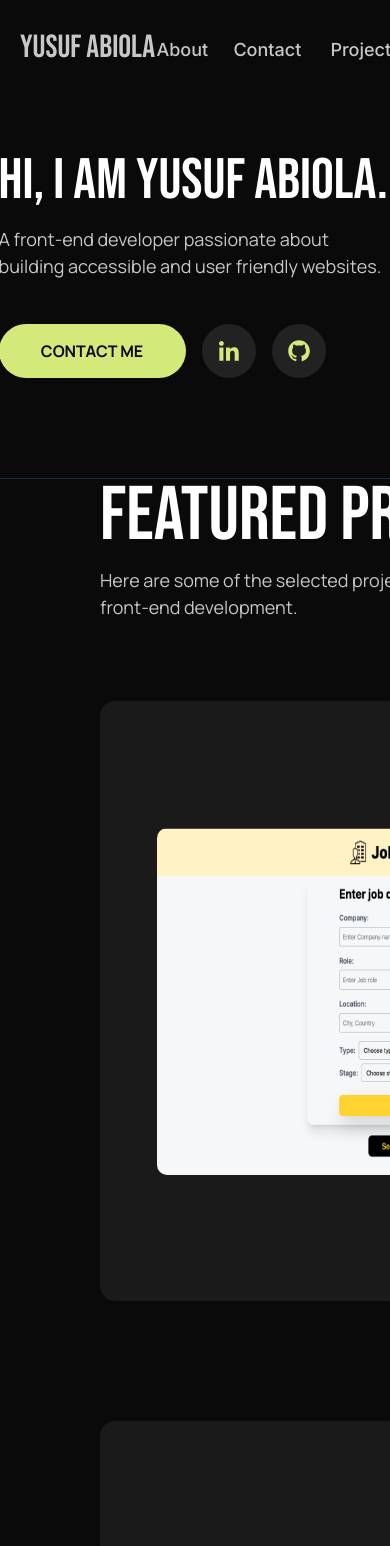
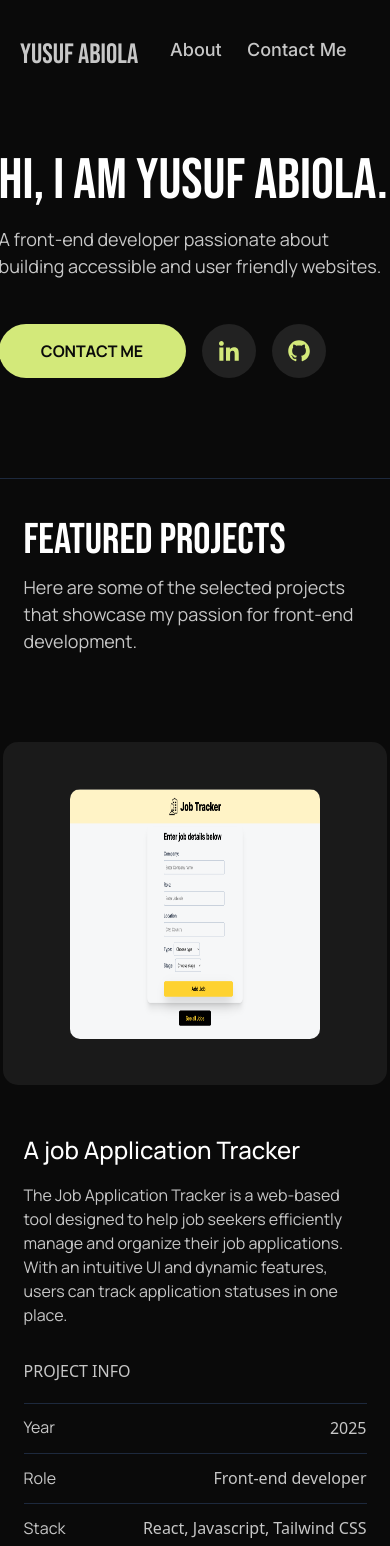
Before and after one commit to Bigbilly-github/my-portfolio, a React (Vite) app: page / in a window 390 px wide. Shown: the top 1546 px of the page. Built offline with nearby package versions, Linux system fonts and the light colour scheme.

Commit message:
correctional changes and added responsiveness

```diff
--- a/package.json
+++ b/package.json
@@ -27,6 +27,7 @@
     "eslint": "^9.21.0",
     "eslint-plugin-react-hooks": "^5.1.0",
     "eslint-plugin-react-refresh": "^0.4.19",
+    "gh-pages": "^6.3.0",
     "globals": "^15.15.0",
     "vite": "^6.2.0"
   }
--- a/src/components/aboutme.jsx
+++ b/src/components/aboutme.jsx
@@ -4,33 +4,37 @@
 function Aboutme (){
     return(
         <>
-            <section className="w-full  h-[800px] flex justify-center border-b border-slate-800  pt-[122px]">
-                <div className="flex gap-[223px]">
-                    <div className="w-[307px] h-[91px] font-bebas font-normal text-[101px] leading-[90%] text-[#FFFFFF]">
+            <section className="w-full  xl:h-[800px] h-[700px]  md:h-[550px] flex items-center xl:items-start flex-col xl:flex-row xl:justify-center border-b border-slate-800  xl:pt-[122px] pt-[90px]">
+                <div className="flex xl:gap-[223px] flex-col xl:flex-row">
+                    <div className="xl:w-[307px]   md:w-[500px]  w-[307px] text-center xl:text-left  h-[50px] xl:h-[91px] font-bebas font-normal md:text-[50px] text-[30px] xl:text-[101px] leading-[90%] text-[#FFFFFF]">
                         <h1>
                             ABOUT ME
                         </h1>
 
                     </div>
-                    <div className="w-[702px] h-[241px] ">
-                        <h2 className="w-[702px] h-[90px] font-manrope text-[32px] leading-[140%] mb-0 text-[#FFFFFF]">
+                    <div className="xl:w-[702px] xl:h-[241px] w-[343px] md:w-[600px] h-[184px]  justify-center">
+                        <h2 className="xl:w-[702px] w-[343px]  xl:h-[90px] hidden xl:block font-manrope  text-[20px] xl:text-[32px] leading-[140%] mb-0 text-[#FFFFFF]">
                         I am a front-end developer with a background in Computer Science.
                         </h2>
-                        <p className="font-manrope   text-[18px] leading-[150%] w-[702px] mt-[16px]  text-[#C7C7C7]">
+                        <p className="font-manrope  text-[16px] md:text-[18px] leading-[150%] xl:w-[702px] md:w-[600px] w-[343px] mt-[16px]  text-[#C7C7C7]">
                          I specialize in building responsive, user-friendly web applications using HTML, CSS, JavaScript, React, Github/Git and Tailwind CSS.
 
 
                         </p>
-                        <p className="font-manrope   text-[18px] leading-[150%] w-[702px] mt-[16px]  text-[#C7C7C7]">
+                        <p className="font-manrope   text-[16px] md:text-[18px] leading-[150%] xl:w-[702px] md:w-[600px] w-[343px] mt-[16px]  text-[#C7C7C7]">
                         With a keen eye for detail and a love for clean, functional design, I enjoy transforming ideas into interactive and visually appealing websites. I’ve worked on projects ranging from landing pages to job application trackers, constantly improving my skills in UI/UX implementation.
 
 
                         </p>
-                        <p className="font-manrope mb-[81px]  text-[18px] leading-[150%] w-[702px] mt-[16px]  text-[#C7C7C7]">
+                        <p className="font-manrope  text-[16px] md:text-[18px] leading-[150%] xl:w-[702px]  md:w-[600px] w-[343px] mt-[16px]  text-[#C7C7C7]">
                                 Beyond coding, I have experience in Teaching, where I’ve honed my organizational and problem-solving skills. I’m always eager to learn, collaborate, and take on exciting challenges in web development.
 
-                                🚀 Let’s build something amazing together!
+
                         </p>
+                        <p className="font-manrope mb-[81px]  text-[16px] md:text-[18px] leading-[150%] xl:w-[702px]  md:w-[600px] w-[343px] mt-[16px]  text-[#C7C7C7]">
+                        🚀 Let’s build something amazing together!
+                        </p>
+
 
 
 
--- a/src/components/connect.jsx
+++ b/src/components/connect.jsx
@@ -6,15 +6,16 @@ import linkedin from "../svg/connect/bxl-linkedin.svg.svg"
 function Connect (){
     return(
         <>
-        <section className="w-full h-[400px] pl-[90px]  pt-[80px] border-b border-slate-800 ">
-            <h1 className="w-[800px] h-[76px] mb-0 font-bebas text-[#FFFFFF] text-[76px]">
+        <section className="w-full xl:h-[400px] h-[300px] xl:pl-[90px] flex xl:items-start flex-col items-center pt-[80px] border-b border-slate-800 ">
+            <div>
+                    <h1 className="xl:w-[800px] w-[343px] md:w-[400px] md:h-[60px]  h-[43px] xl:h-[76px] mb-0 font-bebas text-[#FFFFFF] md:text-[60px] text-[43px]  xl:text-[76px]">
                         LET'S CONNECT
                     </h1>
-            <p className="font-manrope  mt-[20px] mb-0 text-[18px] leading-[150%] text-[#C7C7C7]">
-                Say Hello at <span className="underline text-slate-400"> yusufabiola555@gmail.com</span>
+                    <p className="font-manrope mt-[15px]  xl:mt-[20px] mb-0  text-[18px] leading-[150%] text-[#C7C7C7]">
+                        Say Hello at &nbsp; &nbsp; <span className="underline text-slate-400">   yusufabiola555@gmail.com</span>
                     </p>
 
-            <div className="flex gap-[24px] mt-[40px]">
+                    <div className="flex gap-[24px] mt-[20px] xl:mt-[40px]">
                         <a href="https://linkedin.com/in/abioladblogger"><img src={linkedin} alt="linkedin icon" /></a>
                     <a href="https://github.com/Bigbilly-github"> <img src={github} alt="github icon" /></a>
                         <a href="https://instagram.com/abioladblogger"><img src={instagram} alt="instagram icon" /></a>
@@ -22,6 +23,9 @@ function Connect (){
 
                     </div>
 
+            </div>
+
+
 
         </section>
         </>
--- a/src/components/footer.jsx
+++ b/src/components/footer.jsx
@@ -2,12 +2,21 @@
 
 
 function Footer (){
+
+
+    const scrollToTop = () => {
+        window.scrollTo({
+          top: 0,
+          behavior: "smooth",
+        });
+      };
     return(
         <>
-            <footer className="w-full flex h-[60px] items-center justify-center">
+            <footer className="w-full flex h-[60px] gap-[12px] items-center justify-center">
                          <h1 className="font-manrope  text-[20px ]  font-medium text-[#C7C7C7] ">
                              <span className='text-[16px] font-medium'>&copy; {new Date().getFullYear()}</span> Yusuf Abiola
                         </h1>
+                            <a  onClick={scrollToTop}  className="font-manrope  text-[20px ] underline cursor-pointer font-medium text-slate-400 ">Back to Top</a>
             </footer>
         </>
     )
--- a/src/components/header.jsx
+++ b/src/components/header.jsx
@@ -5,7 +5,7 @@ function Header (){
 
     const scrollToPositionAbout = () => {
         window.scrollTo({
-          top: 4050, // Adjust this value to scroll to your desired height
+          top: 4030,
           behavior: "smooth",
         });
       };
@@ -15,24 +15,24 @@ function Header (){
 
       const scrollToPositionContact = () => {
         window.scrollTo({
-          top: 5050, // Adjust this value to scroll to your desired height
+          top: 5050,
           behavior: "smooth",
         });
       };
       const scrollToPositionProjects = () => {
         window.scrollTo({
-          top: 850, // Adjust this value to scroll to your desired height
+          top: 850,
           behavior: "smooth",
         });
       };
     return(
         <>
-        <header className=" sm:bg-[green] md:bg-[blue] lg:bg-[yellow] xl:bg-[orange] flex justify-between items-center fixed right-0 bg-[#0A0A0A] left-0 top-0 z-20 h-[96px] xl:pr-[120px] sm:pl-[60px] pl-[20px]">
-            <h1 className="font-bebas  w-[146px] h-[48px] font-normal text-[32px] leading-[150%] -tracking-[1%]  text-[#C7C7C7]">YUSUF ABIOLA</h1>
-            <nav className="w-[250px]  h-[24px]  gap-[32px] flex items-center ">
+        <header className=" sm:bg-[green] md:bg-[blue] lg:bg-[yellow] xl:bg-[orange] flex justify-between items-center fixed right-0 bg-[#0A0A0A] left-0 top-0 z-20 h-[96px] xl:pr-[120px] pr-[20px] sm:pl-[60px] pl-[20px]">
+            <h1 className="font-bebas w-[128px] h-[28px]  xl:w-[146px] xl:h-[48px] font-normal text-[28px] xl:text-[32px] leading-[150%] -tracking-[1%]  text-[#C7C7C7]">YUSUF ABIOLA</h1>
+            <nav className="w-[200px]  h-[24px]  gap-[32px] flex items-center ">
                 <a onClick={scrollToPositionAbout}   className="w-[45px] h-[24px]  hover:opacity-65 cursor-pointer font-inter font-medium text-[18px] leading-[150%] -tracking-[3%] text-[#C7C7C7]">About</a>
-                <a onClick={scrollToPositionContact} className="w-[45px] h-[24px] hover:opacity-65 cursor-pointer font-inter font-medium text-[18px] mr-[20px] leading-[150%] -tracking-[3%] text-[#C7C7C7]" >Contact</a>
-                <a onClick={scrollToPositionProjects}  className="w-[45px] h-[24px] hover:opacity-65 cursor-pointer font-inter font-medium text-[18px] leading-[150%] -tracking-[3%] text-[#C7C7C7]" >Projects</a>
+                <a onClick={scrollToPositionContact} className="w-[120px] h-[24px] hover:opacity-65 cursor-pointer font-inter font-medium text-[18px] mr-[20px] leading-[150%]  -tracking-[3%] text-[#C7C7C7]" >Contact Me</a>
+
 
             </nav>
         </header>
--- a/src/components/projects.jsx
+++ b/src/components/projects.jsx
@@ -44,27 +44,27 @@ function Projects (){
 ]
     return(
         <>
-        <section className="mt-[100px] px-[100px] md:pt-[80px] h-auto flex flex-col justify-center  border border-slate-800 border-x-0 w-full ">
+        <section className="mt-[100px] xl:pt-0 xl:px-[100px] pt-[40px] md:pt-[80px] h-auto flex flex-col xl:items-start xl:gap-[20px] items-center xl:justify-center  border border-slate-800 border-x-0 w-full ">
             <div>
-                <h1 className="w-[464px] h-[76px] font-bebas text-[76px] mb-0 leading-[100%] text-[#FFFFFF] ">
+                <h1 className=" md:w-[464px] w-[329px] md:h-[60px] h-[43px] xl:h-[76px] font-bebas md:text-[76px] text-[43px]  mb-0 leading-[100%] text-[#FFFFFF] ">
                FEATURED PROJECTS
                 </h1>
-                <p className="font-manrope text-[18px] mt-[12px] w-[600px] h-[54px] leading-[150%] text-[#C7C7C7] ">
+                <p className="font-manrope text-[18px] md:mt-[15px] mt-[12px] w-[343px] md:w-[500px] md:h-[50px] h-[48px] xl:w-[600px] xl:h-[54px] leading-[150%] text-[#C7C7C7] ">
                 Here are some of the selected projects that showcase my passion for front-end development.
                 </p>
             </div>
-            <div className="mt-[80px] ">
+            <div className="xl:mt-[80px] mt-[120px] md:mt-[100px]">
                 { Projects.map((project,index) =>
-                <div key={index} className="w-[1224px] h-[600px] mb-[120px] flex gap-[48px]  items-center">
-                    <div className="w-[600px] h-[600px] bg-[#1A1A1A]  flex justify-center items-center rounded-[15px]">
-                        <img src={project.image} alt="" className="w-[486px] h-[347px]    rounded-[10px] "/>
+                <div key={index} className="xl:w-[1224px] xl:h-[600px] mb-[120px] flex  flex-col xl:flex-row gap-[48px]  items-center">
+                    <div className="xl:w-[600px] xl:h-[600px] w-[384px] h-[343px] md:w-[500px] md:h-[400px] bg-[#1A1A1A]  flex justify-center items-center rounded-[15px]">
+                        <img src={project.image} alt="" className="xl:w-[486px] xl:h-[347px] w-[250px] h-[250px]  md:w-[400px]    rounded-[10px] "/>
 
                     </div>
                     <div>
-                        <h2 className="w-[576px] mb-0  font-manrope font-medium text-[32px] leading-[140%]  text-[#FFFFFF] ">
+                        <h2 className="xl:w-[576px] w-[343px] md:w-[500px] mb-0  font-manrope font-medium md:text-[28px] text-[24px] xl:text-[32px] leading-[140%]  text-[#FFFFFF] ">
                     {project.name}
                         </h2>
-                        <p className="w-[576px] mt-[16px] mb-0 h-auto font-manrope text-[18px] leading-[150%]  text-[#C7C7C7]">
+                        <p className="xl:w-[576px]  w-[343px] md:w-[500px] mt-[16px] mb-0 h-auto font-manrope text-[16px] xl:text-[18px] leading-[150%]  text-[#C7C7C7]">
                         {project.description}
                         </p>
 
```
Also changed, not shown: 1 other file (tests, documents, lock files or other folders). Lines whose indentation alone changed are shown as unchanged.
